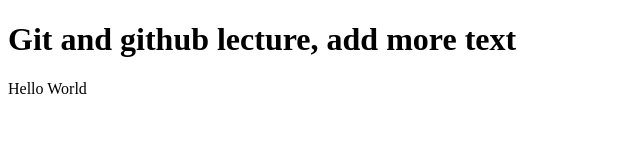
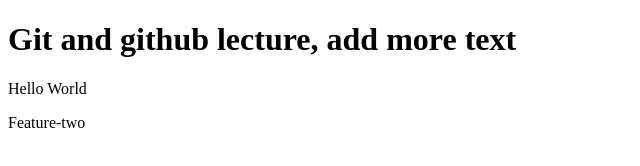
Before and after one commit to kathara96/github, a plain HTML site: page index.html in a window 1280 px wide. Shown: the full height of the page, 0-640 px from the left. Drawn offline with Linux system fonts and the light colour scheme.

Commit message:
merge branch 'feature-two'

```diff
--- a/index.html
+++ b/index.html
@@ -8,5 +8,6 @@
 <body>
     <h1>Git and github lecture, add more text</h1>
     <p>Hello World</p>
+    <p>Feature-two</p>
 </body>
 </html>
```
